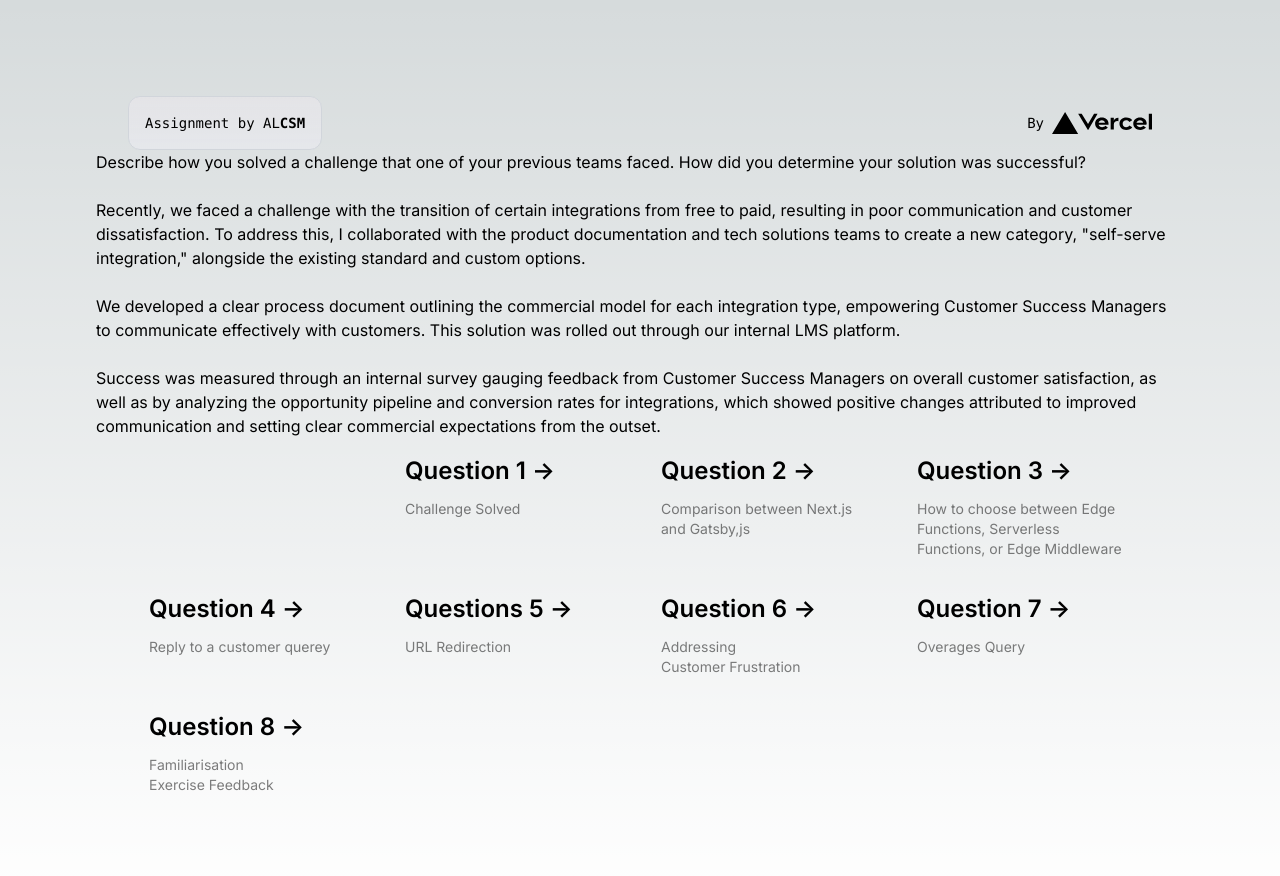
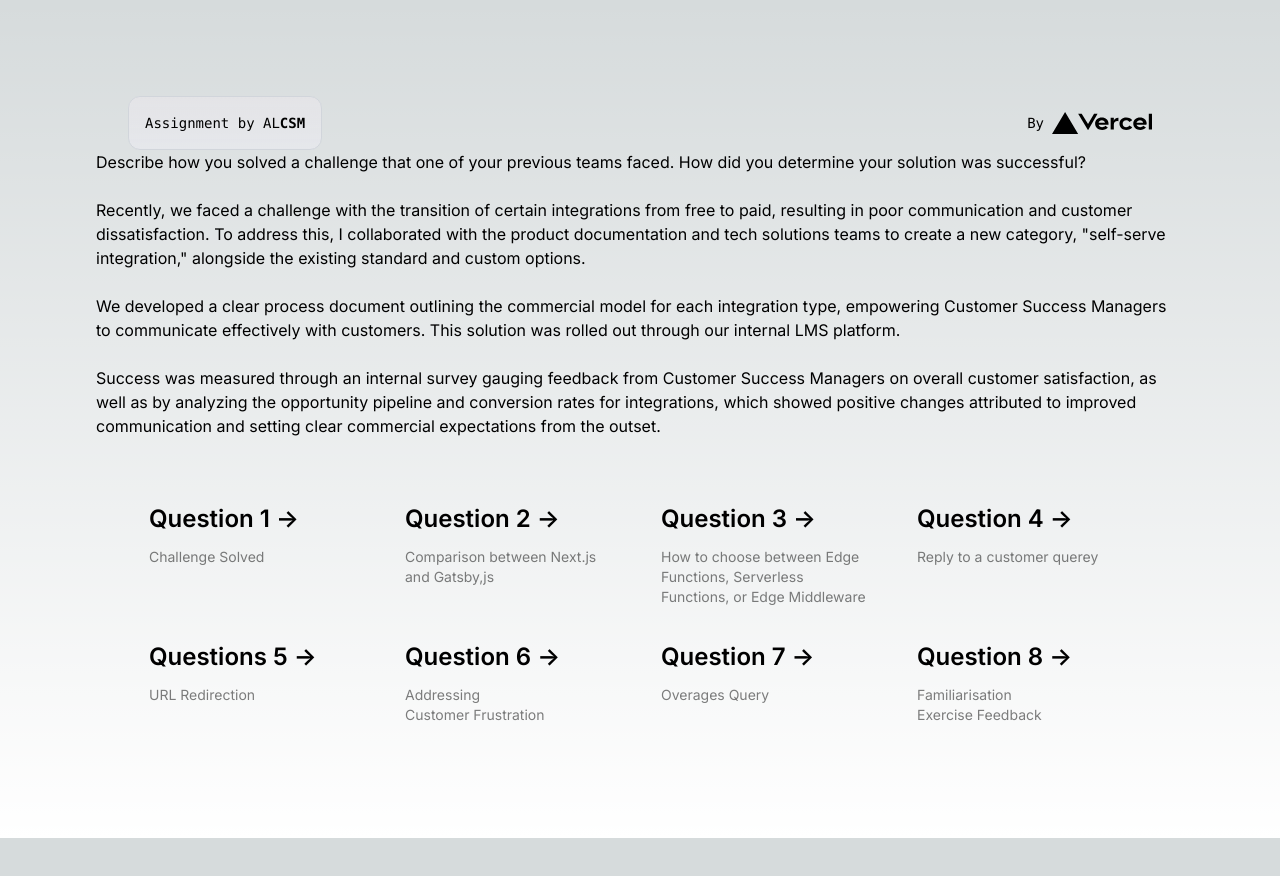
Before and after one commit to ArchanaLomate/nextjs, a Next.js app: page /questions/q1 in a window 1280 px wide. Shown: the top 876 px of the page. After the commit the page ends 838 px from the top, so only its background shows below. Built offline with nearby package versions, Linux system fonts and the light colour scheme.

Commit message:
Update page.tsx

```diff
--- a/app/questions/q1/page.tsx
+++ b/app/questions/q1/page.tsx
@@ -49,11 +49,11 @@ export default function Home() {
       <div className="mb-32 grid text-center lg:mb-0 lg:w-full lg:max-w-5xl lg:grid-cols-4 lg:text-left">
 
       </div>
-       <div className="mb-32 grid text-center lg:mb-0 lg:w-full lg:max-w-5xl lg:grid-cols-4 lg:text-left">
-          <div>
+        <div>
          <p>&nbsp;</p>
           <p>&nbsp;</p>
             </div>
+      <div className="mb-32 grid text-center lg:mb-0 lg:w-full lg:max-w-5xl lg:grid-cols-4 lg:text-left">
          <a
           href="/questions/q1"
           className="group rounded-lg border border-transparent px-5 py-4 transition-colors hover:border-gray-300 hover:bg-gray-100 hover:dark:border-neutral-700 hover:dark:bg-neutral-800/30"
```
